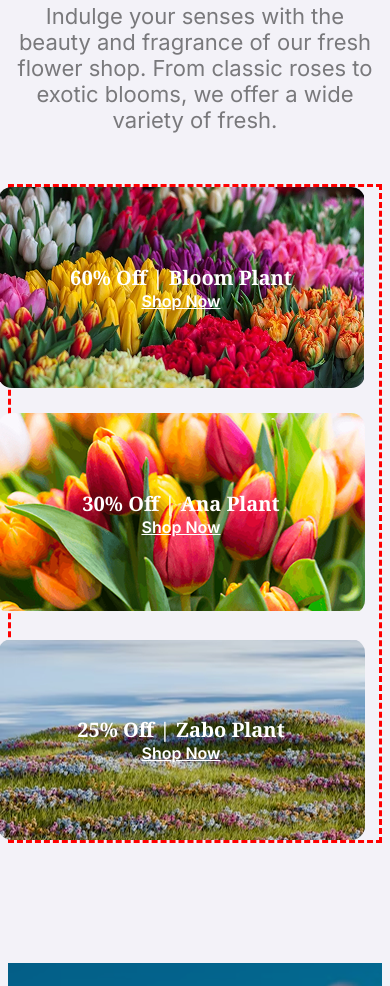
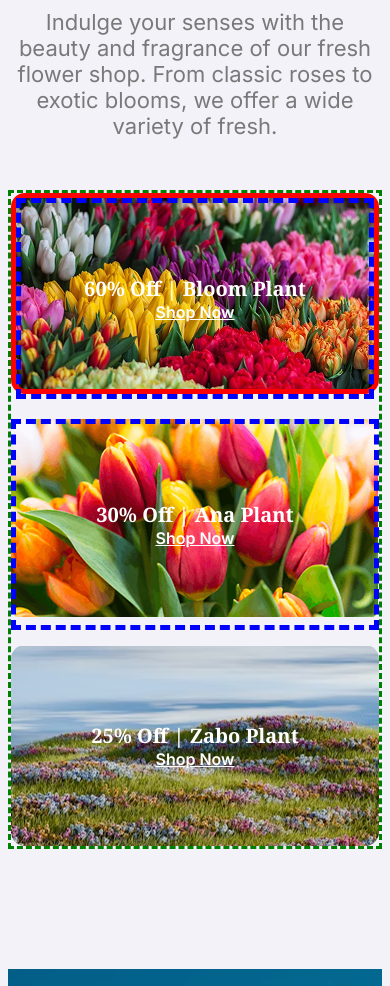
Before and after one commit to rashednawab/responsive-flowers, a plain HTML site: page index.html in a window 390 px wide. Shown: the part 4298-5284 px from the top of the page. Drawn offline with Linux system fonts and the light colour scheme.

Commit message:
Rectification of Zabo responsive done

```diff
--- a/styles/styles.css
+++ b/styles/styles.css
@@ -229,10 +229,11 @@
     position: absolute;
 }
 
+
+
 /* ----------------------------------------------------------------------------------------- */
+/* Latest Deals Section */
 /* ----------------------------------------------------------------------------------------- */
-
-/* Latest Deals Section */
 
 .latest-deals-section{
     margin: 0px auto 120px auto;
@@ -260,7 +261,7 @@
     height: 423.12px;
     display: grid;
     grid-template-columns: 367px auto;
-    grid-template-rows: auto auto;
+    grid-template-rows: 1fr 1fr;
     grid-gap: 25px 28px;
 }
 
@@ -336,11 +337,12 @@
 
 .deals-description-zabo{
     /* height: 201px; */
+    height: 423.12px;
     display: flex;
     flex-direction: column;
     justify-content: center;
     align-items: center;
-    height: 423.12px;
+
     /* border: 5px dashed black; */
 }
 
@@ -447,9 +449,7 @@
     /* Plants Responsive Section Started */
     .plant-cards{
         grid-template-columns: repeat(2, 1fr);
-        border: 2px solid red;
-        /* max-width: 100%;
-        height: auto; */
+        /* border: 2px solid red; */
     }
 
     .plant-item img{
@@ -480,15 +480,22 @@
     .deals{
         height: auto;
         grid-template-rows: repeat(3, 1fr);
-        margin-left: auto;
-        margin-right: auto;
-        border: 3px dashed red;
+        grid-template-columns: 1fr;
+        grid-column-gap: 0px;
+        padding: 0;
+        border: 3px dashed green;
         justify-content: center;
-        /* grid-column-gap: 0px; */
+    }
+
+    .deals-description{
+        border: 5px dashed blue;
+        height: 100%;
+
     }
 
     .bloom-plants{
         grid-row: 1;
+        border: 5px solid red;
     }
 
     .ana-plants{
```
